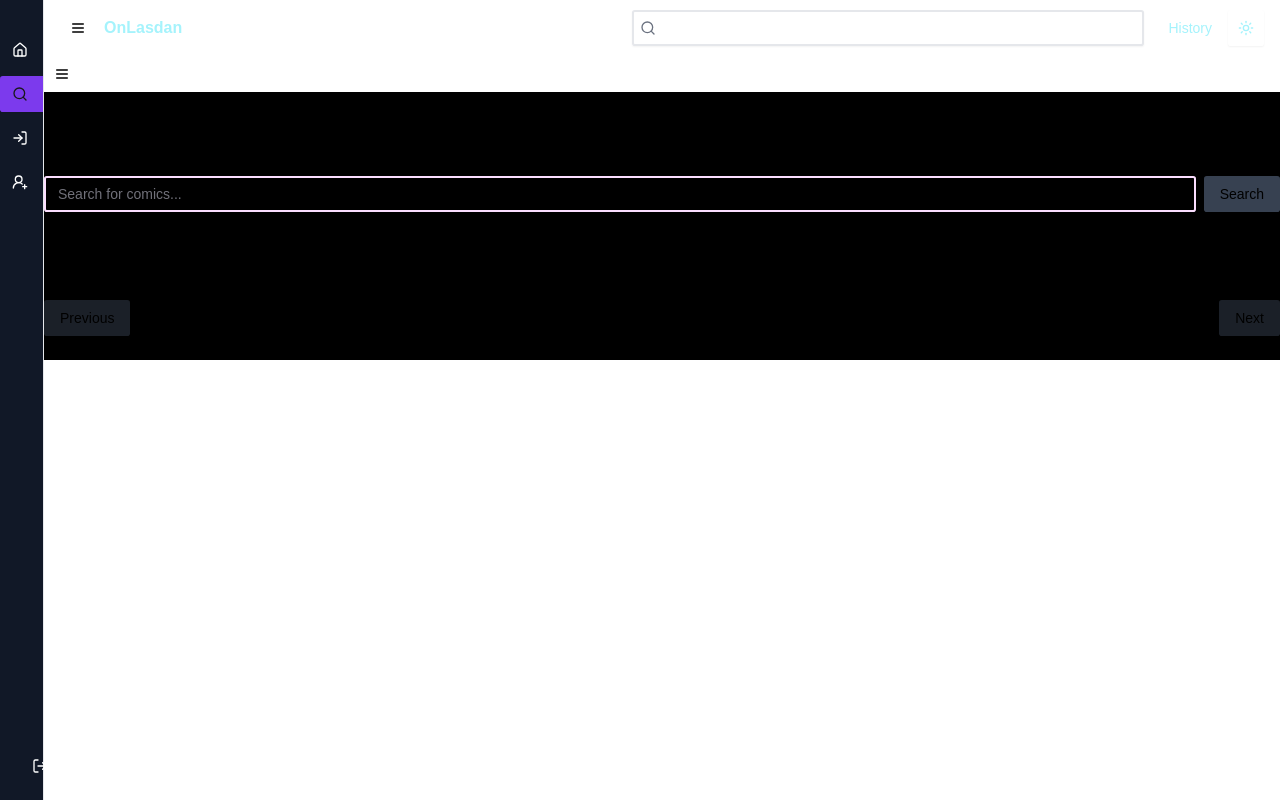
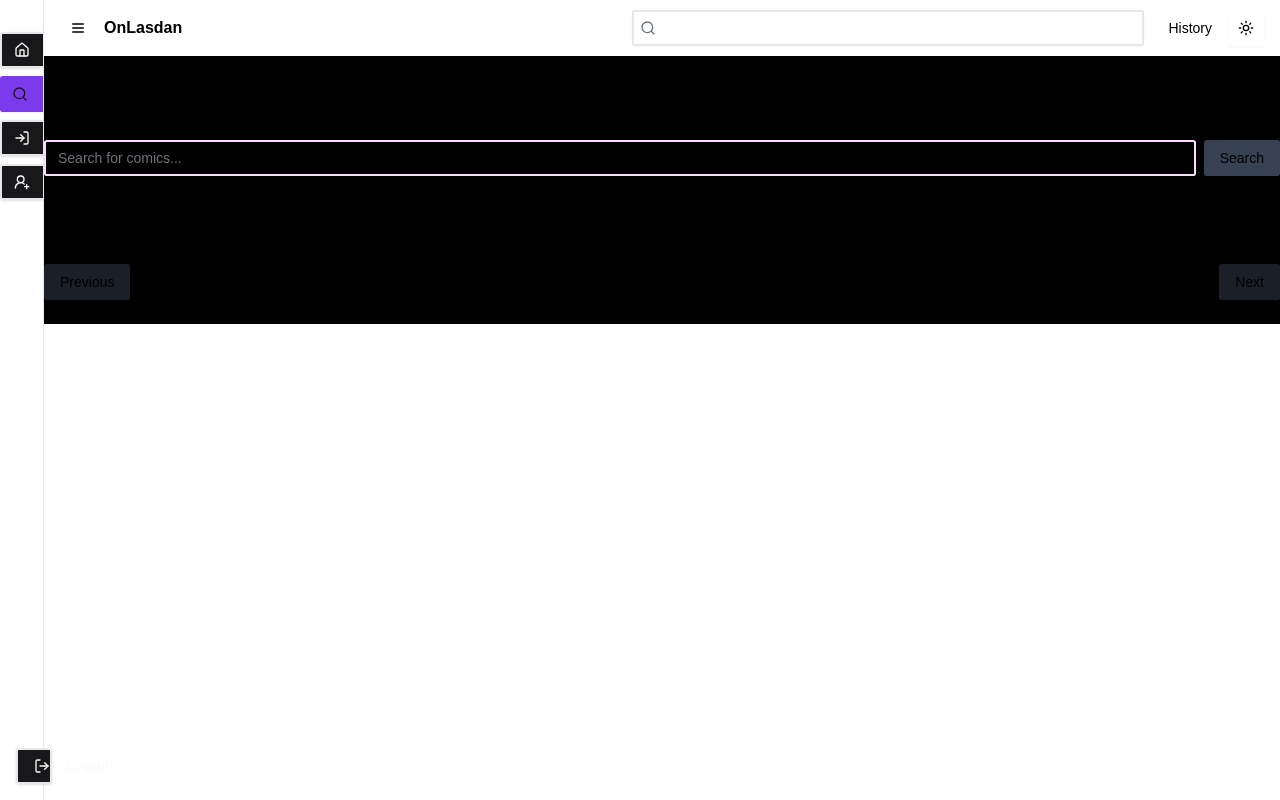
Before and after one commit to pkok1099/comics-next.js, a Next.js app: page /search in a window 1280 px wide. Built offline with nearby package versions, Linux system fonts and the light colour scheme.

Commit message:
refactor: Clean up header and sidebar components, remove unused save.js file, and update search function parameters

```diff
--- a/app/components/header.tsx
+++ b/app/components/header.tsx
@@ -30,7 +30,7 @@ export default function Header({ children }: HeaderProps) {
         <SidebarToggle />
         <div className='mr-4 hidden md:flex'>
           <Link href='/' className='mr-6 flex items-center space-x-2'>
-            <span className='ml-2 hidden font-bold text-cyan-200 sm:inline-block'>
+            <span className='ml-2 hidden font-bold sm:inline-block'>
               OnLasdan
             </span>
           </Link>
@@ -42,11 +42,11 @@ export default function Header({ children }: HeaderProps) {
               <Input
                 value={searchQuery}
                 onChange={(e) => setSearchQuery(e.target.value)}
-                className='pl-8 text-cyan-200'
+                className='pl-8'
               />
             </div>
           </form>
-          <nav className='flex items-center text-cyan-200'>
+          <nav className='flex items-center '>
             <Button variant='ghost' asChild>
               <Link href='/history'>History</Link>
             </Button>
--- a/app/components/sidebar-toggle.tsx
+++ b/app/components/sidebar-toggle.tsx
@@ -11,7 +11,7 @@ export function SidebarToggle() {
     <Button
       variant='ghost'
       size='icon'
-      className='text-custom-pink ml-0'
+      className='ml-0'
       onClick={toggleSidebar}
       aria-label='Toggle Sidebar'
     >
--- a/app/components/sidebar.tsx
+++ b/app/components/sidebar.tsx
@@ -69,7 +69,7 @@ export default function Sidebar() {
       <div
         ref={sidebarRef}
         className={cn(
-          'relative left-0 top-0 h-full border-r bg-gray-900 text-white',
+          'relative left-0 top-0 h-full border-r',
           isOpen ? 'w-64' : 'w-11',
           'z-50 hidden min-h-screen transition-all duration-300 md:block',
         )}
@@ -81,7 +81,7 @@ export default function Sidebar() {
               {sidebarItems.map((item) => (
                 <Button
                   key={item.name}
-                  variant={pathname === item.href ? 'secondary' : 'ghost'}
+                  variant={pathname === item.href ? 'secondary' : 'default'}
                   className={cn(
                     'relative w-full justify-start pl-3',
                     pathname === item.href && 'bg-primary font-semibold',
@@ -105,7 +105,7 @@ export default function Sidebar() {
           </ScrollArea>
           <div className='p-4'>
             <Button
-              variant='ghost'
+              variant='default'
               className='w-full justify-start'
               onClick={handleLogout}
             >
@@ -118,7 +118,7 @@ export default function Sidebar() {
 
       {/* Sidebar dalam dialog untuk layar kecil */}
       {isOpen && (
-        <div className='text-custom-pink fixed inset-0 z-50 flex items-center justify-center bg-black/50 md:hidden'>
+        <div className=' fixed inset-0 z-50 flex items-center justify-center bg-black/50 md:hidden'>
           <motion.div
             initial={{ opacity: 0, y: -20 }}
             animate={{ opacity: 1, y: 0 }}
@@ -148,9 +148,9 @@ export default function Sidebar() {
                   }}
                 >
                   <Button
-                    variant={pathname === item.href ? 'secondary' : 'ghost'}
+                    variant={pathname === item.href ? 'secondary' : 'default'}
                     asChild
-                    className='flex items-center bg-gray-900 text-cyan-200'
+                    className='flex items-center '
                     data-ignore-outside-click // Tambahkan ini
                     onClick={(e) => {
                       e.stopPropagation(); // Cegah event bubbling ke listener `mousedown`
@@ -171,8 +171,8 @@ export default function Sidebar() {
                 className='mt-4'
               >
                 <Button
-                  variant='ghost'
-                  className='flex items-center bg-gray-900 text-cyan-200'
+                  variant='default'
+                  className='flex items-center'
                   data-ignore-outside-click
                   onClick={(e) => {
                     e.stopPropagation(); // Cegah event bubbling ke listener `mousedown`
--- a/app/layout.tsx
+++ b/app/layout.tsx
@@ -1,3 +1,4 @@
+
 import { Analytics } from '@vercel/analytics/react';
 import { SpeedInsights } from '@vercel/speed-insights/next';
 import './globals.css';
@@ -39,7 +40,6 @@ export default function RootLayout({ children }: RootLayoutProps) {
               <Sidebar />
               <div className='flex flex-1 flex-col overflow-hidden'>
                 <Header>
-                  <SidebarToggle />
                 </Header>
                 <main className='flex-1 overflow-y-auto overflow-x-hidden bg-background'>
                   <Suspense>{children}</Suspense>
--- a/app/search/page.tsx
+++ b/app/search/page.tsx
@@ -19,13 +19,13 @@ export default function SearchPage() {
 
   useEffect(() => {
     if (searchQuery) {
-      performSearch(searchQuery, currentPage);
+      performSearch({ query: searchQuery, page: currentPage });
     } else {
       setSearchResults([]);
     }
   }, [searchQuery, currentPage]);
 
-  async function performSearch(query: string, page: number) {
+  async function performSearch({ query, page }: { query: string; page: number; }): Promise<void> {
     setLoading(true);
     try {
       const response = await fetch(
@@ -56,7 +56,7 @@ export default function SearchPage() {
   const handleSearch = (e: React.FormEvent) => {
     e.preventDefault();
     setCurrentPage(1);
-    performSearch(searchQuery, 1);
+    performSearch({ query: searchQuery, page: 1 });
   };
 
   const handlePagination = (direction: 'next' | 'prev') => {
--- a/pages/api/komik/doujindesu/[judul]/chapters.js
+++ b/pages/api/komik/doujindesu/[judul]/chapters.js
@@ -1,5 +1,5 @@
 // pages/api/komik/doujindesu/[judul]/chapters.js
-import { Doujindesu } from '@/f/index.js';
+import { Doujindesu } from '@/f/index';
 
 export default async function handler(req, res) {
   const { judul } = req.query; // Mengambil parameter `judul` dari URL
--- a/pages/api/komik/doujindesu/info/[judul].js
+++ b/pages/api/komik/doujindesu/info/[judul].js
@@ -1,5 +1,5 @@
 // pages/api/doujindesu/komik/info/[judul]/
-import { Doujindesu } from '@/f/index.js';
+import { Doujindesu } from '@/f/index';
 
 export default async function handler(req, res) {
   const { judul } = req.query; // Mengambil parameter `judul` dari URL
```
Also changed, not shown: app/components/save.js (deleted, +0 -70 lines), 1 other file (tests, documents, lock files or other folders).
